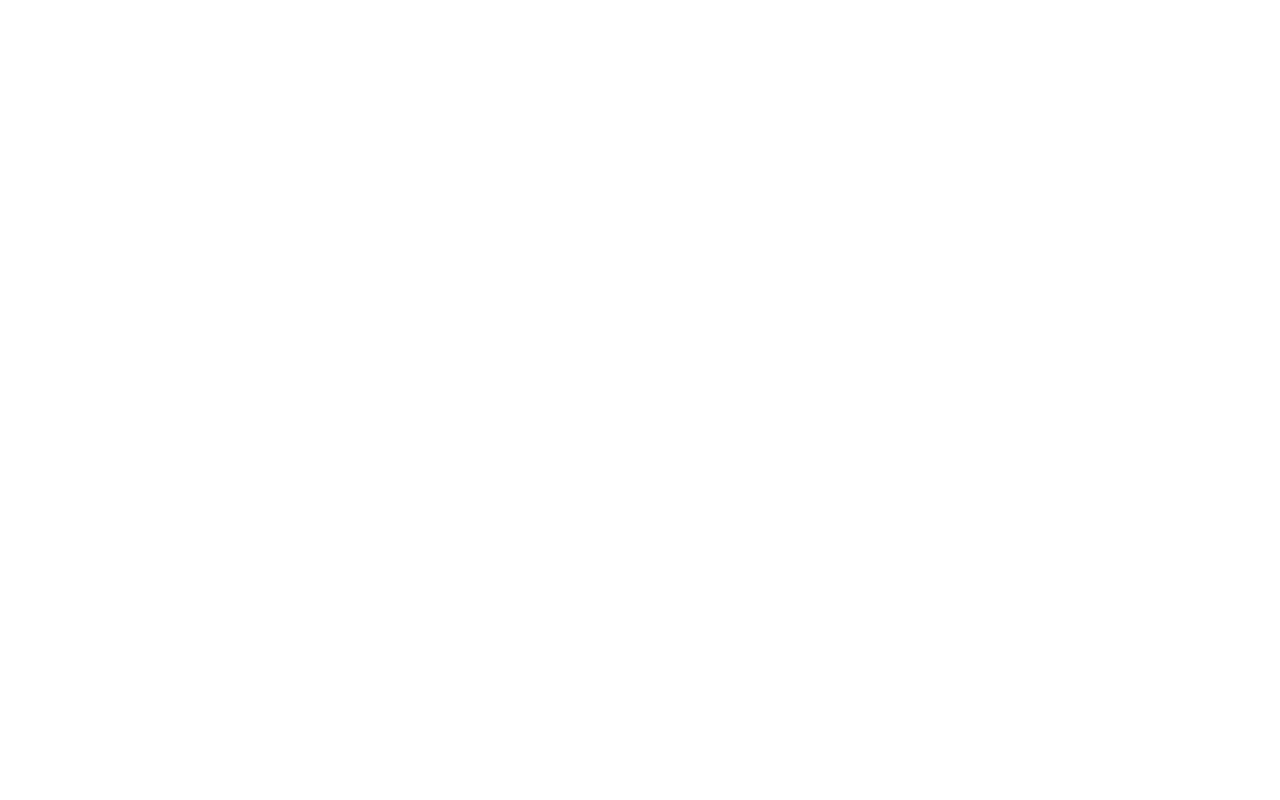
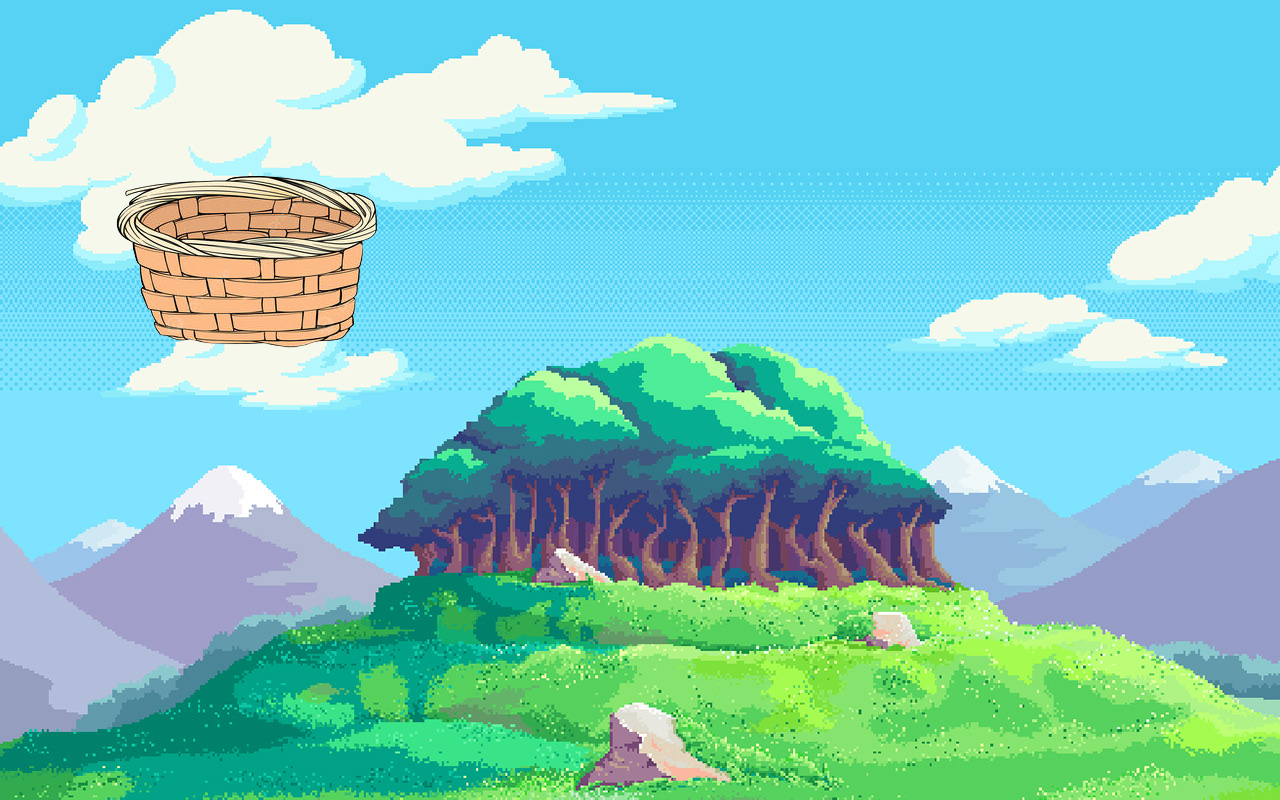
Before and after one commit to janupas/catch-the-eggs, a plain HTML site: page index.html in a window 1280 px wide. Drawn offline with Linux system fonts and the light colour scheme.

Commit message:
Implemented basket movement and background

```diff
--- a/style.css
+++ b/index.css
@@ -1,6 +1,7 @@
 body {
   margin: 0;
   padding: 0;
+  background-image: url("./bg.jpg");
 }
 
 #canvas {
--- a/index.html
+++ b/index.html
@@ -5,9 +5,10 @@
     <meta http-equiv="X-UA-Compatible" content="IE=edge" />
     <meta name="viewport" content="width=device-width, initial-scale=1.0" />
     <title>Catch the eggs</title>
+    <link rel="stylesheet" href="index.css" />
   </head>
   <body>
     <canvas id="canvas"></canvas>
-    <script src="./app.js"></script>
+    <script src="./index.js"></script>
   </body>
 </html>
--- /dev/null
+++ b/index.js
@@ -0,0 +1,60 @@
+const canvas = document.getElementById("canvas");
+const context = canvas.getContext("2d");
+
+canvas.width = window.innerWidth;
+canvas.height = window.innerHeight;
+
+// GAME VARIABLES
+const FPS = 60;
+const BASKET_IMAGE = "./basket.png";
+const MOUSE = { x: 100, y: 100 };
+
+class Basket {
+  constructor(x, y, img) {
+    this.x = x;
+    this.y = y;
+    this.image = new Image();
+    this.image.src = img;
+  }
+
+  draw() {
+    context.drawImage(this.image, this.x, this.y);
+  }
+
+  update(x, y) {
+    this.x = x;
+    this.y = y;
+  }
+}
+
+// Mouse position
+canvas.addEventListener("mousemove", (e) => {
+  MOUSE.x = e.clientX;
+  MOUSE.y = e.clientY;
+});
+
+const basket = new Basket(MOUSE.x, MOUSE.y, BASKET_IMAGE);
+
+/**
+ * Runs only once
+ */
+const start = () => {
+  basket.image.onload = () => {
+    basket.draw();
+  };
+};
+
+/**
+ * Runs on every frame
+ */
+const update = () => {
+  basket.update(MOUSE.x, MOUSE.y);
+  basket.draw();
+};
+
+start();
+
+setInterval(() => {
+  context.clearRect(0, 0, canvas.width, canvas.height);
+  update();
+}, 1000 / FPS);
```
Also changed, not shown: app.js (deleted), basket.png (added), bg.jpg (added).
